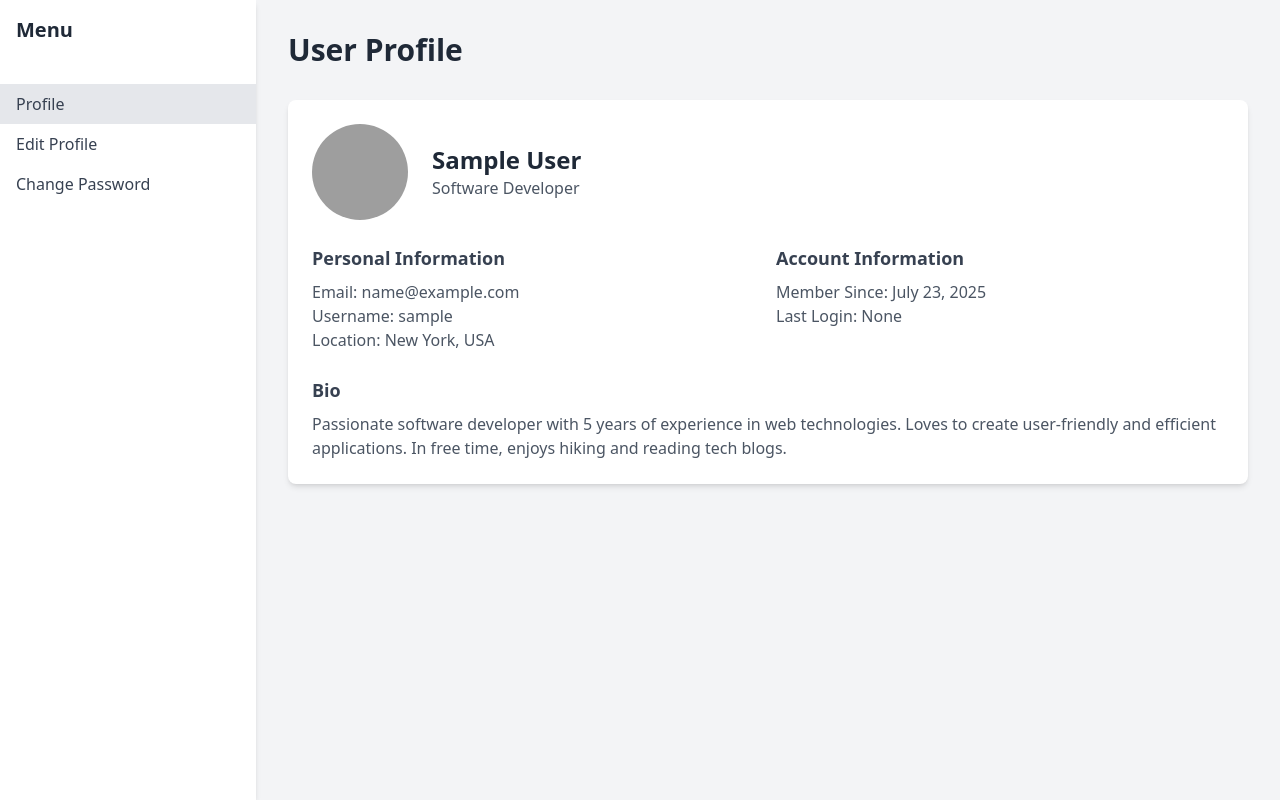
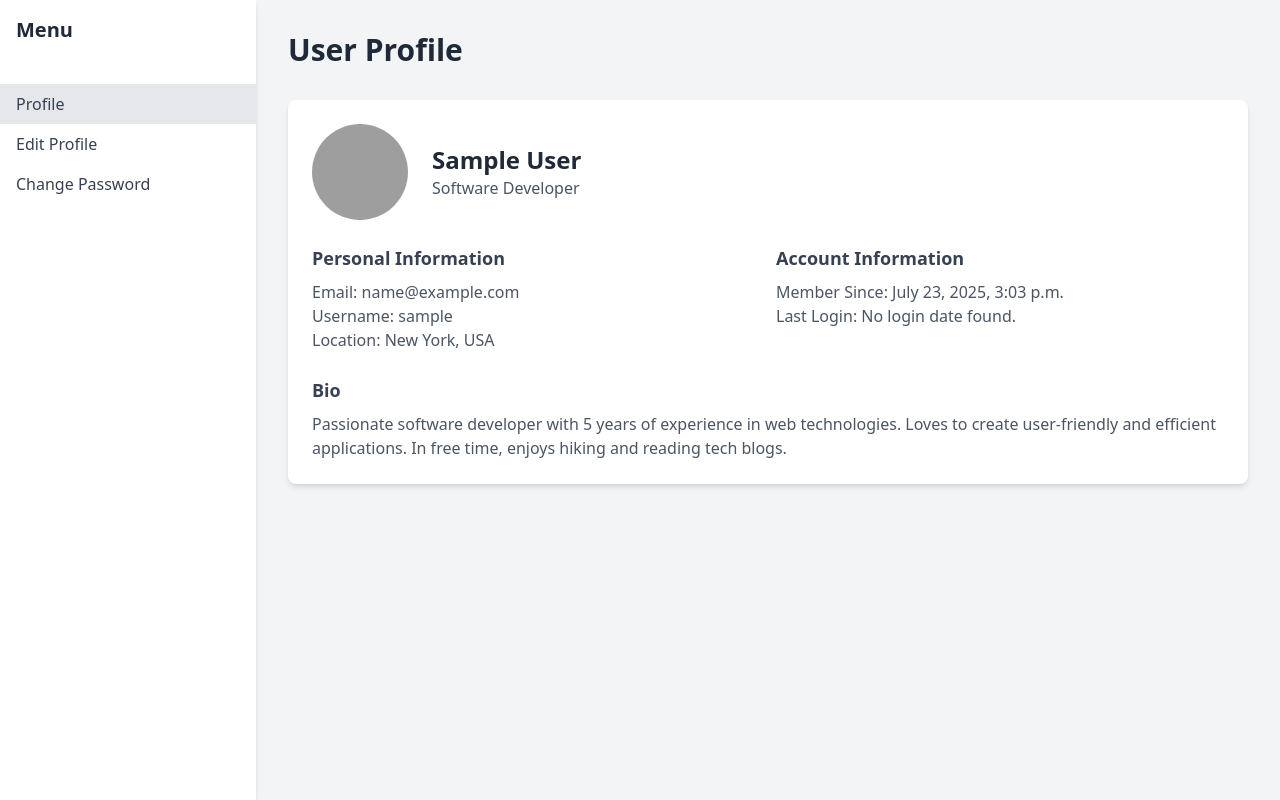
Before and after one commit to Sobuj54/Python-PostgreSQL-Django-, a Django app: page /users/profile/ in a window 1280 px wide. Run offline with Django 5.2, Linux system fonts and the light colour scheme; the visitor is signed in with stand-in values (Sample User, id 1); some libraries are stand-ins or nearby versions; grey boxes are pictures that could not be loaded.

Commit message:
django custom filter

```diff
--- a/milestone 1 getting started with django/module 1 project setup/users/templates/accounts/profile.html
+++ b/milestone 1 getting started with django/module 1 project setup/users/templates/accounts/profile.html
@@ -1,5 +1,5 @@
 {% load static %}
-
+{% load custom_filters %}
 <!DOCTYPE html>
 <html lang="en">
   <head>
@@ -67,10 +67,10 @@
                 Account Information
               </h3>
               <p class="text-gray-600">
-                <span class="font-medium">Member Since:</span> {{member_since|date:'F j, Y'}}
+                <span class="font-medium">Member Since:</span> {{member_since}}
               </p>
               <p class="text-gray-600">
-                <span class="font-medium">Last Login:</span> {{last_login}}
+                <span class="font-medium">Last Login:</span> {{last_login|humanized_date}}
               </p>
             </div>
           </div>
--- /dev/null
+++ b/milestone 1 getting started with django/module 1 project setup/users/templatetags/custom_filters.py
@@ -0,0 +1,16 @@
+from django import template
+from datetime import datetime
+
+register = template.Library()
+
+@register.filter
+def humanized_date(value):
+    if value:
+        today = datetime.now().date()
+        if value.date() == today:
+            return f"Today at {value.strftime('%I:%M %p')}"
+        if value.date() == today.replace(day=today.day - 1):
+            return f"Yesterday at {value.strftime('%I:%M %p')}"
+        else:
+            return f"{value.date()}"
+    return "No login date found."
```
Also changed, not shown: milestone 1 getting started with django/module 1 project setup/users/templatetags/__init__.py (added).
